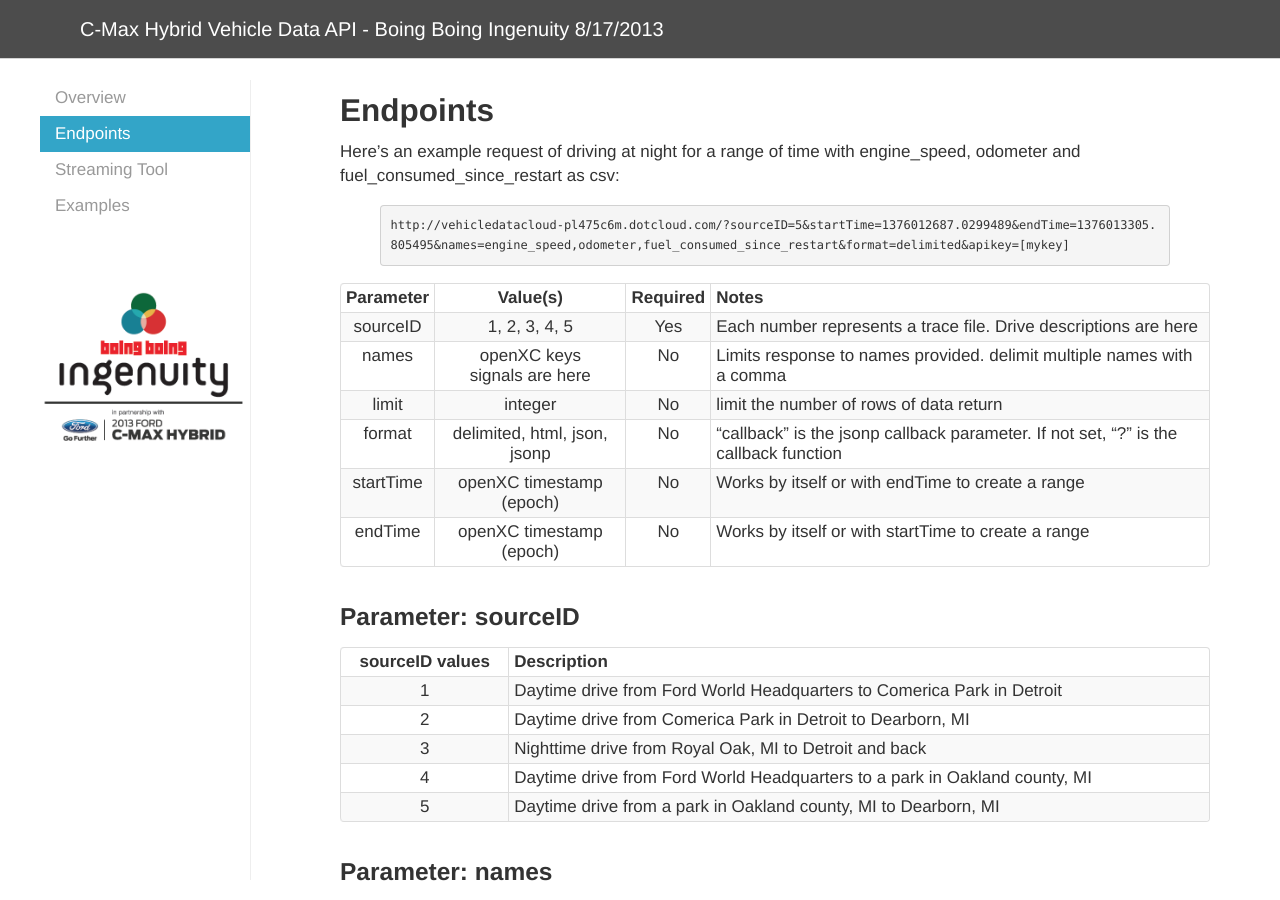
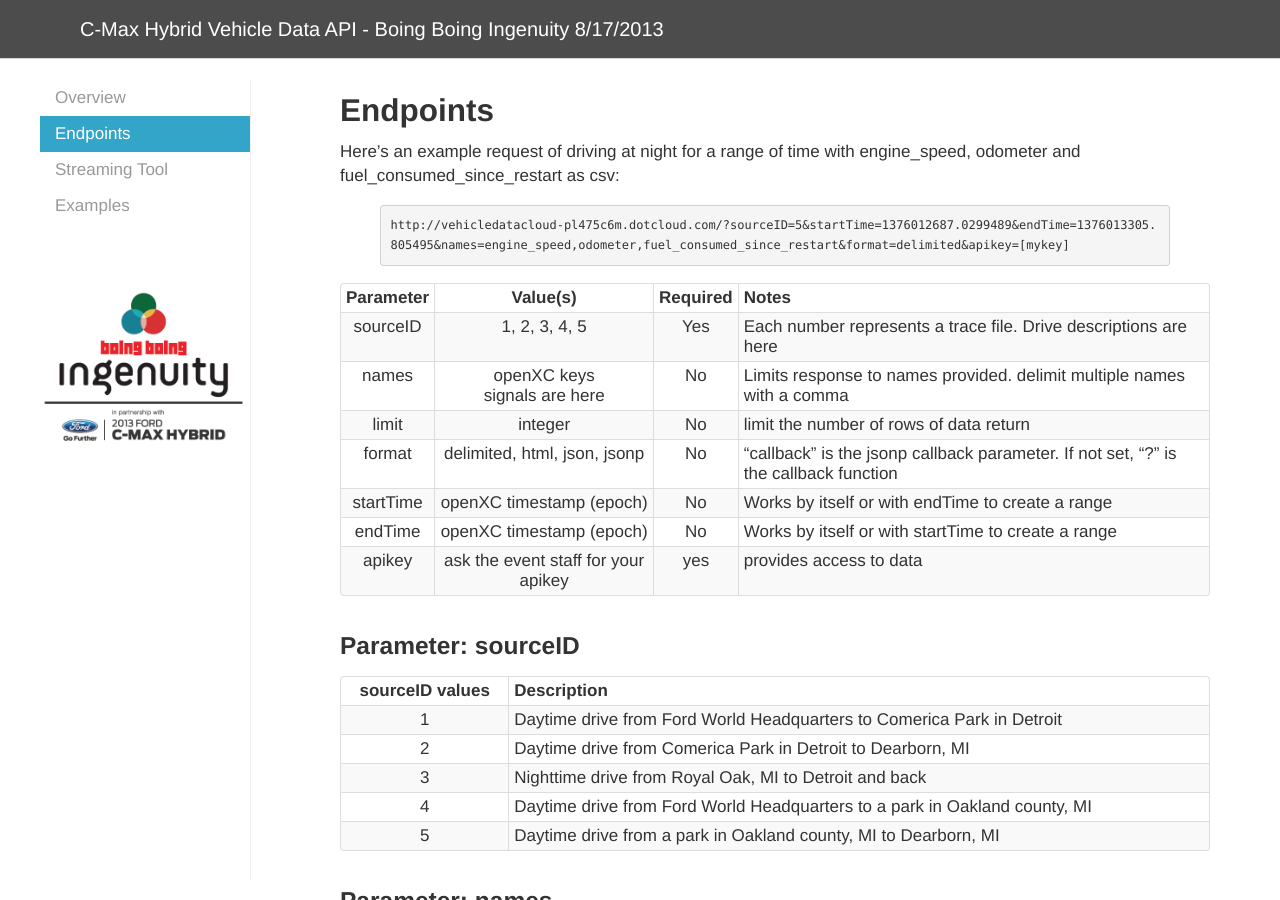
Before and after one commit to boing-boing-fdc/boing-boing-fdc.github.io, a Jekyll site: the page built from _posts/2003-08-14-endpoints.md, in a window 1280 px wide and 900 px high. Built offline with Jekyll 4.4.1, drawn with Linux system fonts in a browser that asks for light colours; nearby versions of some CDN libraries; some web fonts are replaced; Markdown is read by kramdown in place of the engine named in the settings.

Commit message:
added apikey field

```diff
--- a/_posts/2003-08-14-endpoints.md
+++ b/_posts/2003-08-14-endpoints.md
@@ -15,6 +15,7 @@ Here's an example request of driving at night for a range of time with engine_sp
 | format | delimited, html, json, jsonp      |   No     |   "callback" is the jsonp callback parameter. If not set, "?" is the callback function  |
 | startTime | openXC timestamp (epoch)      |  No |   Works by itself or with endTime to create a range  |
 | endTime | openXC timestamp (epoch)      |    No    | Works by itself or with startTime to create a range    |
+| apikey | ask the event staff for your apikey  |    yes    |  provides access to data   |
 
 ### Parameter: sourceID
 
```
Also changed, not shown: 1 other file.
